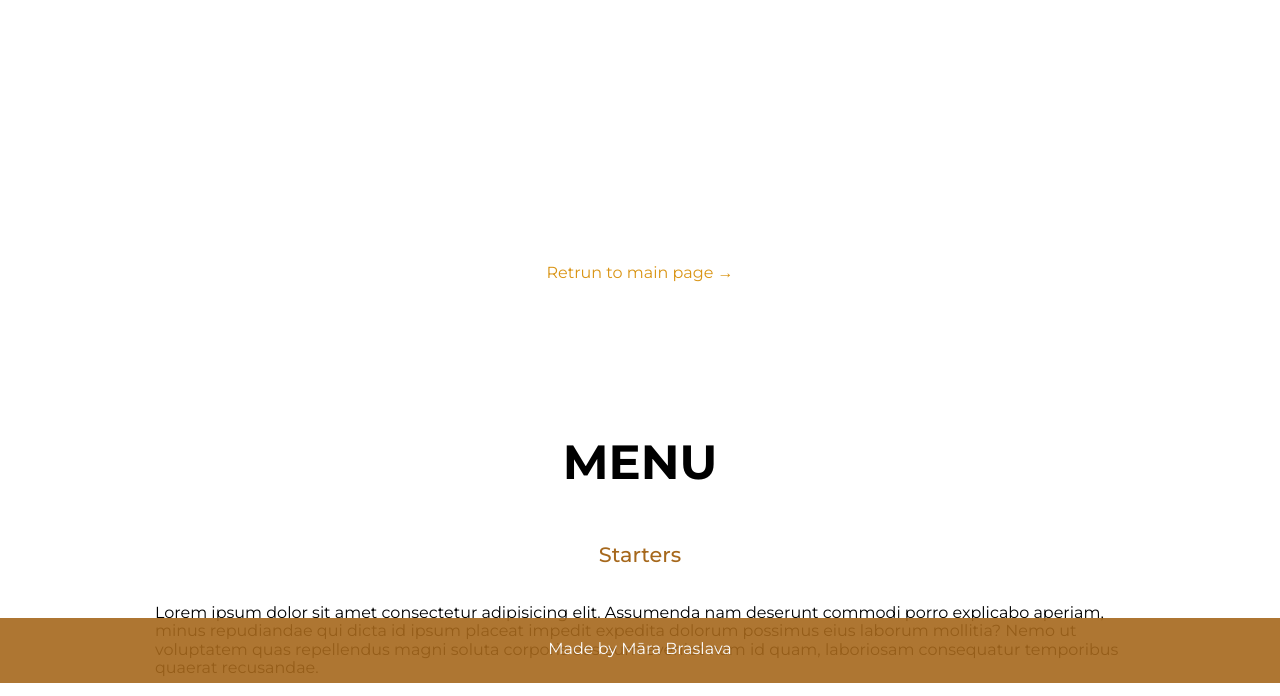
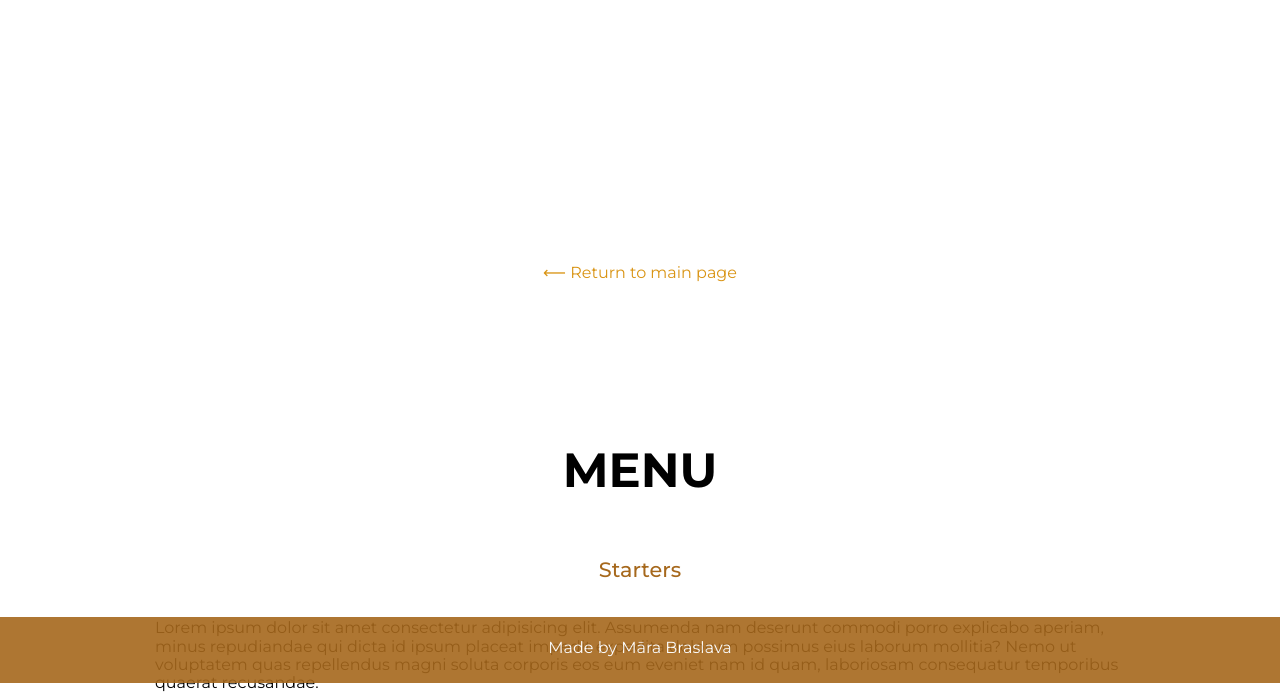
Before and after one commit to Braslava/landing_page_RTG, a website: page menu.html in a window 1280 px wide. Shown: the part 117-813 px from the top of the page. Drawn offline with Linux system fonts and the light colour scheme.

Commit message:
fix headings and menu page arrow

```diff
--- a/menu.html
+++ b/menu.html
@@ -6,7 +6,7 @@
     <meta http-equiv="X-UA-Compatible" content="IE=edge">
     <meta name="viewport" content="width=device-width, initial-scale=1.0">
     <link rel="stylesheet" href="styles.css">
-    <script defer src="javascript/index.js" type="module"></script>
+    <!-- <script defer src="javascript/index.js" type="module"></script> -->
     <title>Restaurant</title>
 </head>
 
@@ -19,12 +19,12 @@
                 We love black cats and serve amazing food for people!
             </p>
             <p class="pagraph">
-                <a href="index.html" class="link">Retrun to main page &#8594</a>
+                <a href="index.html" class="link">⟵ Return to main page</a>
             </p>
         </div>
     </header>
     <section id="menu" class="menu flex-container">
-        <h1 class="heading--main">MENU</h1>
+        <h2 class="heading--main">MENU</h2>
         <p class="subheading">Starters</p>
         <p class="paragraph">Lorem ipsum dolor sit amet consectetur adipisicing elit. Assumenda nam deserunt commodi
             porro
```
Also changed, not shown: index.html (+1 -1 lines).
